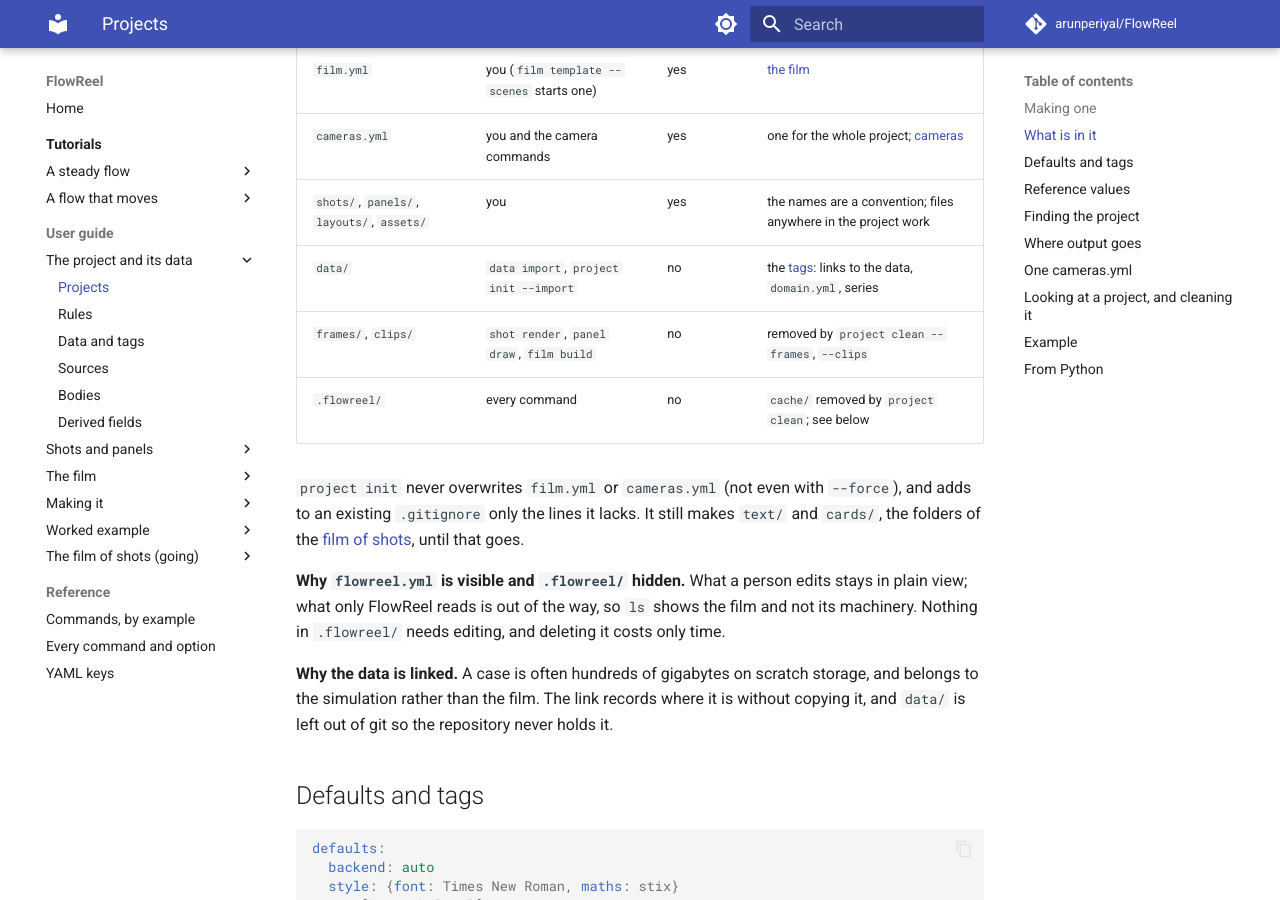
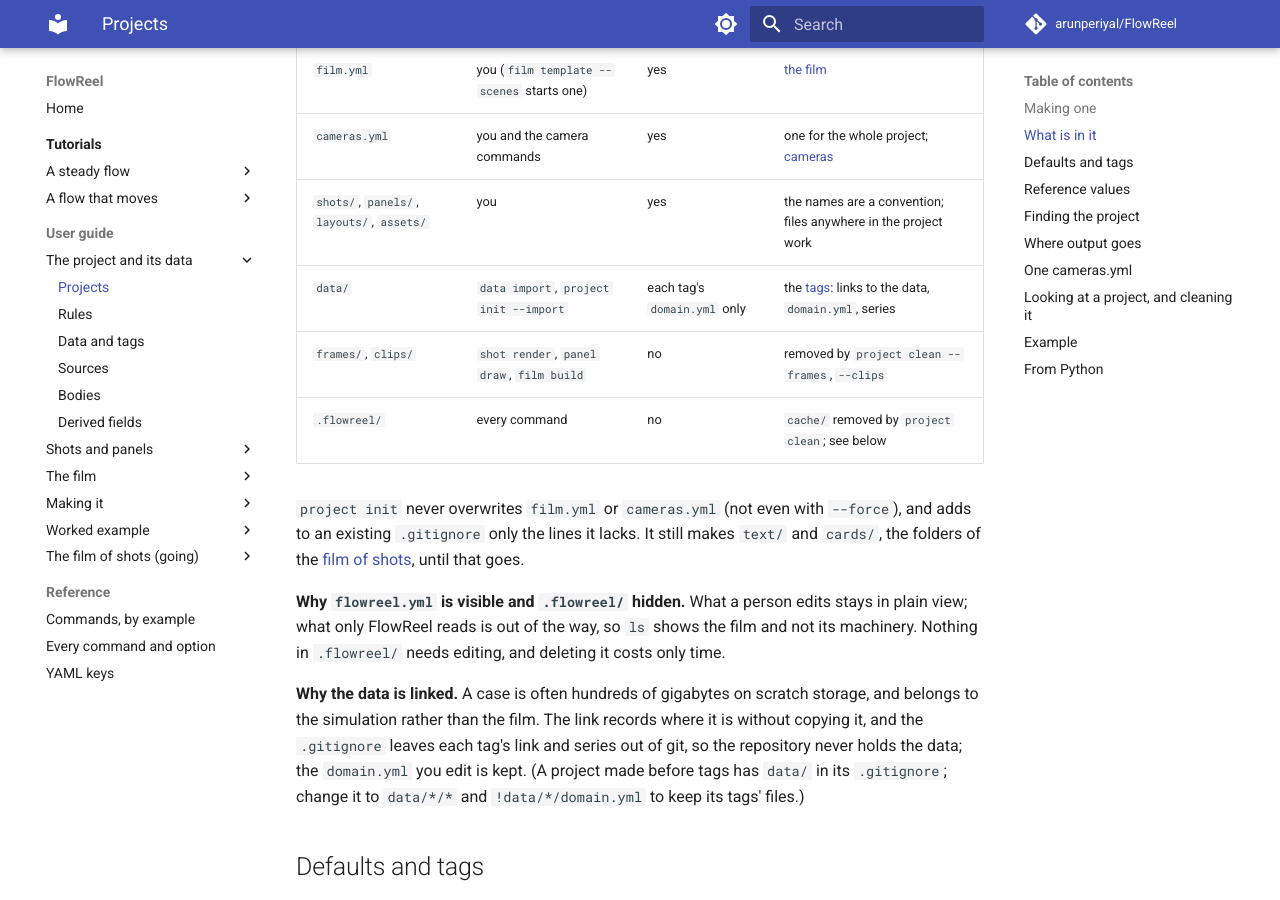
Before and after one commit to arunperiyal/FlowReel, an MkDocs documentation site: the page built from docs/guide/projects/project.md, in a window 1280 px wide and 900 px high, scrolled down 1124 px. Built offline with MkDocs 1.6.1 and Material for MkDocs 9.7.7, drawn with Linux system fonts in a browser that asks for light colours; comment, search, counter and statistics services are not loaded.

Commit message:
Keep each tag's domain.yml in git, leaving its data out
A project's .gitignore left all of data/ out, so the domain.yml written by hand was
never versioned; it now leaves out data/*/* but keeps data/*/domain.yml.

```diff
--- a/docs/guide/projects/project.md
+++ b/docs/guide/projects/project.md
@@ -49,7 +49,7 @@ afms/
 | `film.yml` | you (`film template --scenes` starts one) | yes | [the film](../film/film.md) |
 | `cameras.yml` | you and the camera commands | yes | one for the whole project; [cameras](../shots/cameras.md) |
 | `shots/`, `panels/`, `layouts/`, `assets/` | you | yes | the names are a convention; files anywhere in the project work |
-| `data/` | `data import`, `project init --import` | no | the [tags](data.md): links to the data, `domain.yml`, series |
+| `data/` | `data import`, `project init --import` | each tag's `domain.yml` only | the [tags](data.md): links to the data, `domain.yml`, series |
 | `frames/`, `clips/` | `shot render`, `panel draw`, `film build` | no | removed by `project clean --frames`, `--clips` |
 | `.flowreel/` | every command | no | `cache/` removed by `project clean`; see below |
 
@@ -63,7 +63,10 @@ its machinery. Nothing in `.flowreel/` needs editing, and deleting it costs only
 
 **Why the data is linked.** A case is often hundreds of gigabytes on scratch storage,
 and belongs to the simulation rather than the film. The link records where it is
-without copying it, and `data/` is left out of git so the repository never holds it.
+without copying it, and the `.gitignore` leaves each tag's link and series out of git, so
+the repository never holds the data; the `domain.yml` you edit is kept. (A project made
+before tags has `data/` in its `.gitignore`; change it to `data/*/*` and
+`!data/*/domain.yml` to keep its tags' files.)
 
 ## Defaults and tags
 
```
Also changed, not shown: docs/guide/projects/rules.md (+2 -2 lines), 2 other files.
